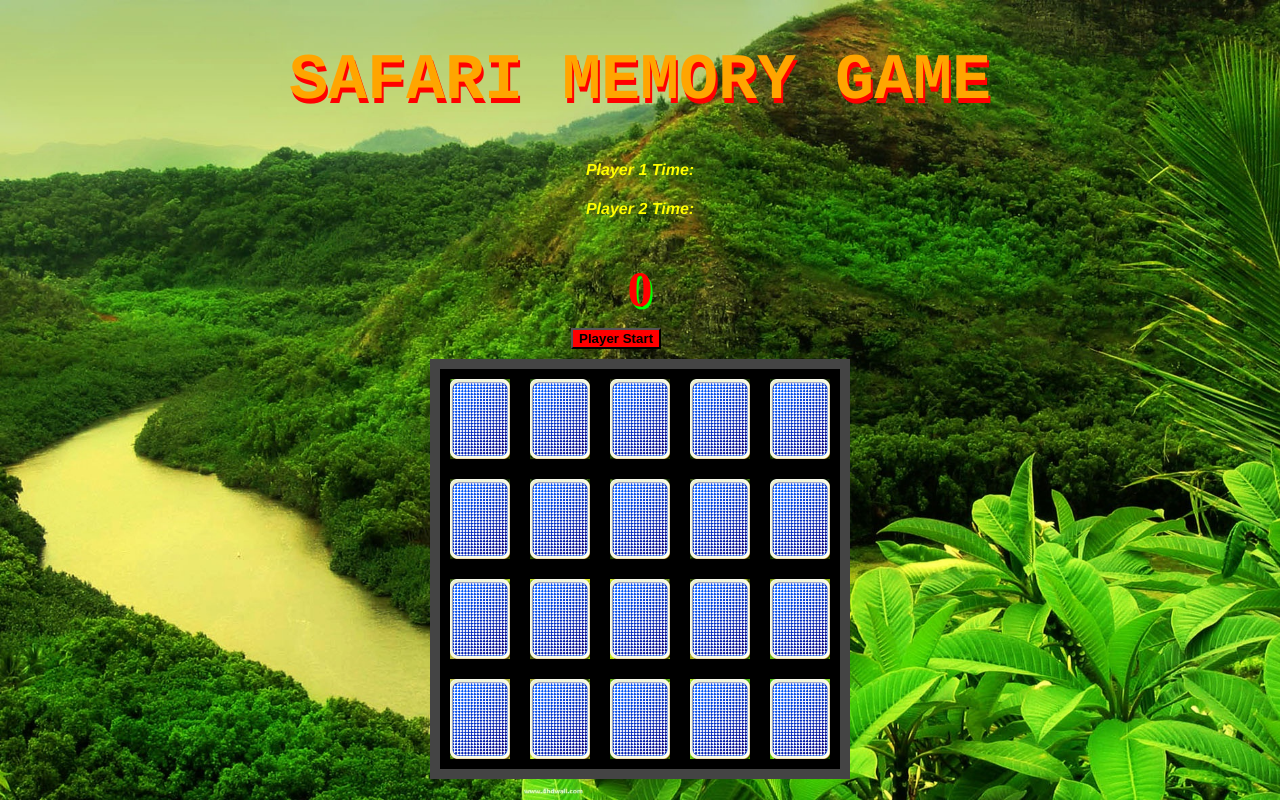
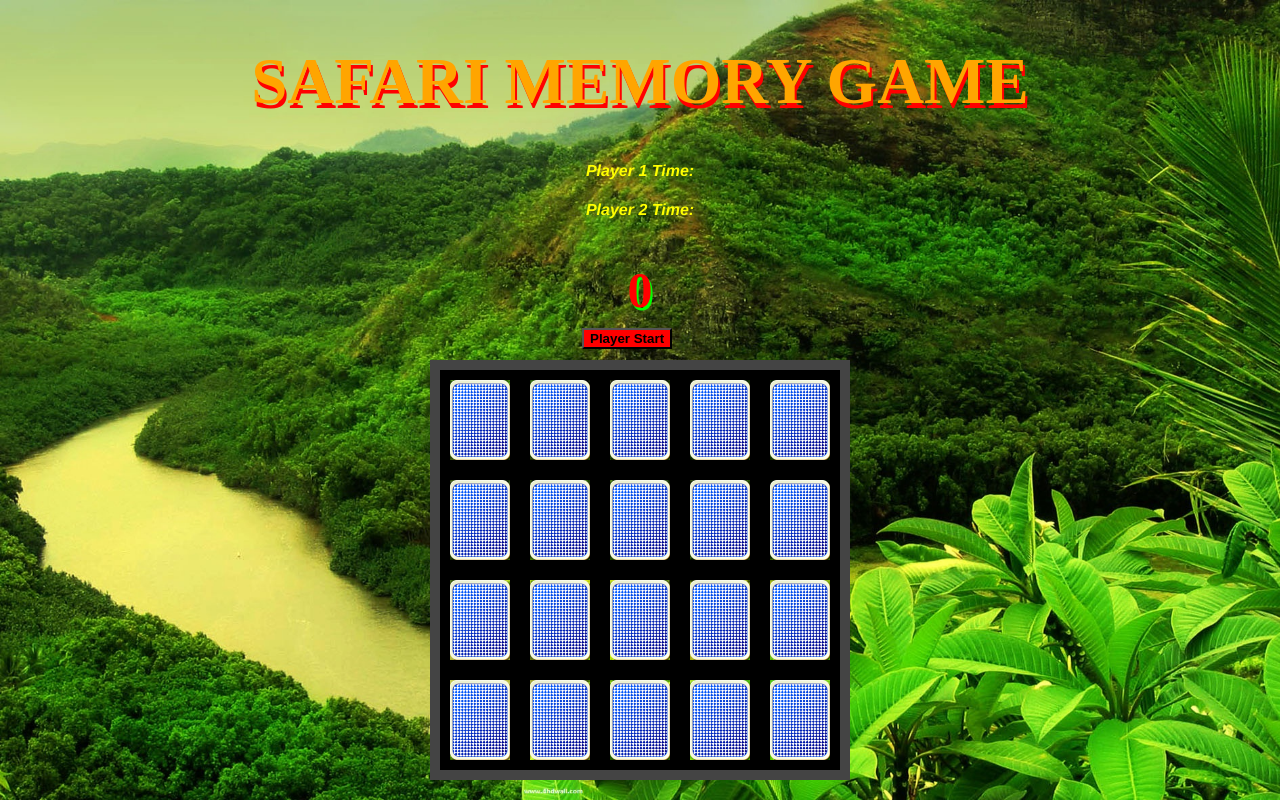
Before and after one commit to joshellman/memory-game, a plain HTML site: page index.html in a window 1280 px wide. Drawn offline with Linux system fonts and the light colour scheme.

Commit message:
Added a screenshot of the game.

```diff
--- a/css/style.css
+++ b/css/style.css
@@ -15,7 +15,7 @@ body {
 h1 {
   color: Orange;
   text-align: center;
-  font-family: Courier;
+  font-family: 'IM Fell DW Pica SC', serif;
   font-size: 65px;
   text-shadow: red 2px 5px;
 }
@@ -40,6 +40,7 @@ h3 {
 h4 {
   font-family: helvetica;
   color: yellow;
+
   font-style: italic;
   text-align: center;
 }
@@ -48,8 +49,8 @@ button {
   background-color: red;
   font-weight: bold;
   position: relative;
-  top: -451px;
-  left: 563px;
+  top: -452px;
+  left: 574px;
 }
 
 
--- a/index.html
+++ b/index.html
@@ -3,21 +3,20 @@
   <head>
     <meta charset="utf-8">
     <title>Memory Game</title>
-    <link rel="stylesheet" href="css/style.css">
+    <link rel="stylesheet" href="css/style.css"
+    <link href="https://fonts.googleapis.com/css?family=IM+Fell+DW+Pica+SC" rel="stylesheet">
     <script src="js/jquery-3.1.1.min.js" charset="utf-8"></script>
+    <link
   </head>
   <body>
     <h1> SAFARI MEMORY GAME</h1>
-<!-- <h2>(Work In Progress...)</h2> -->
 
-<!-- For now, if you click on two matching cards, then the pair of cards will remain facing up. If you choose two different cards that do not match, the cards will turn back over after 1 second -->
+<!-- For now, if you click on two matching cards, then the pair of cards will remain facing up. If you choose two different cards that do not match, the cards will turn back over. -->
 
 <h4 id="Player1">Player 1 Time:</h4>
 <h4 id="Player2">Player 2 Time:</h4>
 
-  <!--TO BE BUILT: -->
 
-    <!-- Eventually the game will shuffle the cards, have a button to start the game for two players. Each player's score will depend on the amount of time and number of clicks needed to complete the game. Whoever has the better score will be the winner -->
 
     <h2 id="timer">0</h2>
 
--- a/js/app.js
+++ b/js/app.js
@@ -1,8 +1,3 @@
-// Need to Switch turns between two players
-// Need to Design logic for winning & visually display which player won
-// 2 player start buttons ?
-
-
 var $container = $('#container')
 var $timer = $('#timer')
 var pick1 = null
```
Also changed, not shown: 1 other file.
